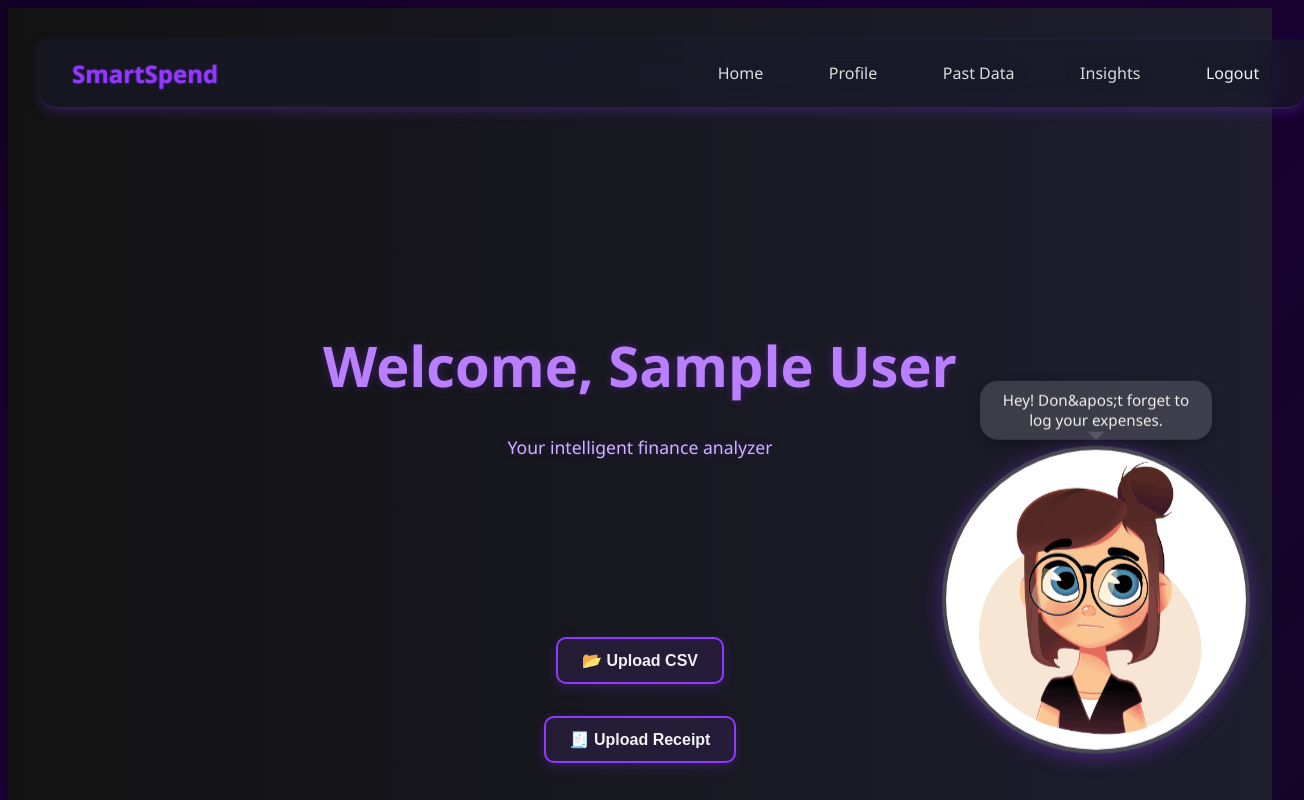
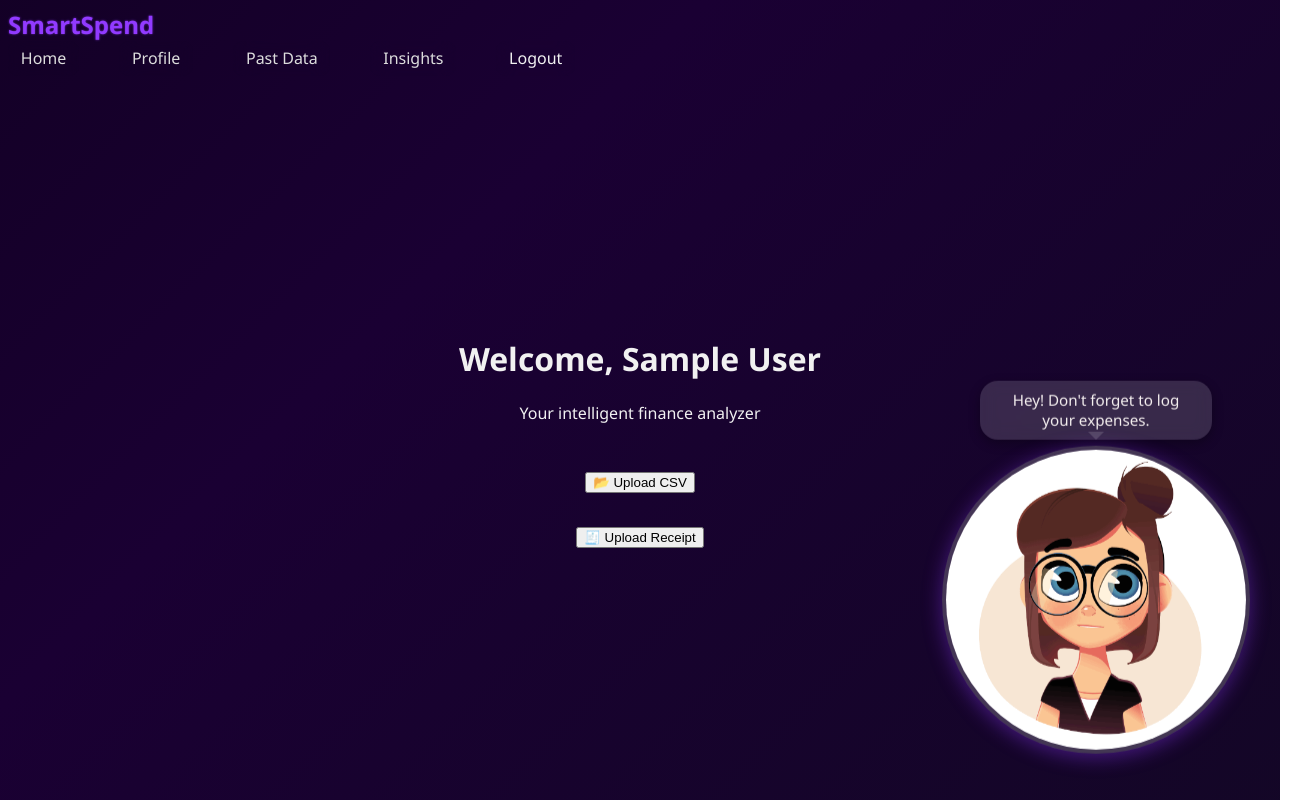
Before and after one commit to Praniti1594/smartspend-frontend, a Next.js app: page /home in a window 1280 px wide. Shown: the top 800 px of the page, 1304 px wide, since content can reach past the window. Built offline with nearby package versions, Linux system fonts and the light colour scheme; sample sign-in values are in the browser's storage.

Commit message:
Update home.js

```diff
--- a/pages/home.js
+++ b/pages/home.js
@@ -1,7 +1,7 @@
 import { useState, useEffect } from 'react';
 import { useRouter } from 'next/router';
 import { toast } from 'react-hot-toast';
-import './home.css';
+// import './home.css';
 import Link from 'next/link';
 
 export default function Home() {
@@ -20,11 +20,11 @@ const [showReceiptForm, setShowReceiptForm] = useState(false);
 
 
   const mascotMessages = [
-    "Hey! Don&apos;t forget to log your expenses.",
-    "Let&apos;s upload your receipt.",
+    "Hey! Don't forget to log your expenses.",
+    "Let's upload your receipt.",
     "Saving money is super cool!",
     "Great job checking your data.",
-    "You&apos;re doing amazing. Keep it up!"
+    "You're doing amazing. Keep it up!"
   ];
 
   // 🔐 Fetch user from localStorage and redirect if missing
@@ -167,8 +167,8 @@ const handleReceiptUpload = async (e) => {
   };
 
   return (
-    <main className="wrapper">
-      <nav className="navbar">
+    <main className="wrapper12">
+      <nav className="navbar12">
         <div className="logo">SmartSpend</div>
         <div className="navLinks">
           <Link href="/home" className="link">Home</Link>
@@ -180,15 +180,15 @@ const handleReceiptUpload = async (e) => {
       </nav>
 
 <div className="centerContainer">
-  <div className="heading">
-    <h1 className="headingText">{typedText}</h1>
-    <p className="subheading">Your intelligent finance analyzer</p>
+  <div className="heading12">
+    <h1 className="headingText12">{typedText}</h1>
+    <p className="subheading12">Your intelligent finance analyzer</p>
   </div>
 
 {/* Upload CSV Section */}
 <div className="buttonGroup2">
   {!showCSVForm ? (
-    <button onClick={() => setShowCSVForm(true)} className="button">
+    <button onClick={() => setShowCSVForm(true)} className="button12">
       📂 Upload CSV
     </button>
   ) : (
@@ -205,9 +205,9 @@ const handleReceiptUpload = async (e) => {
 </div>
 
 {/* Upload Receipt Section */}
-<div className="buttonGroup">
+<div className="buttonGroup12">
   {!showReceiptForm ? (
-    <button onClick={() => setShowReceiptForm(true)} className="button">
+    <button onClick={() => setShowReceiptForm(true)} className="button12">
       🧾 Upload Receipt
     </button>
   ) : (
```
